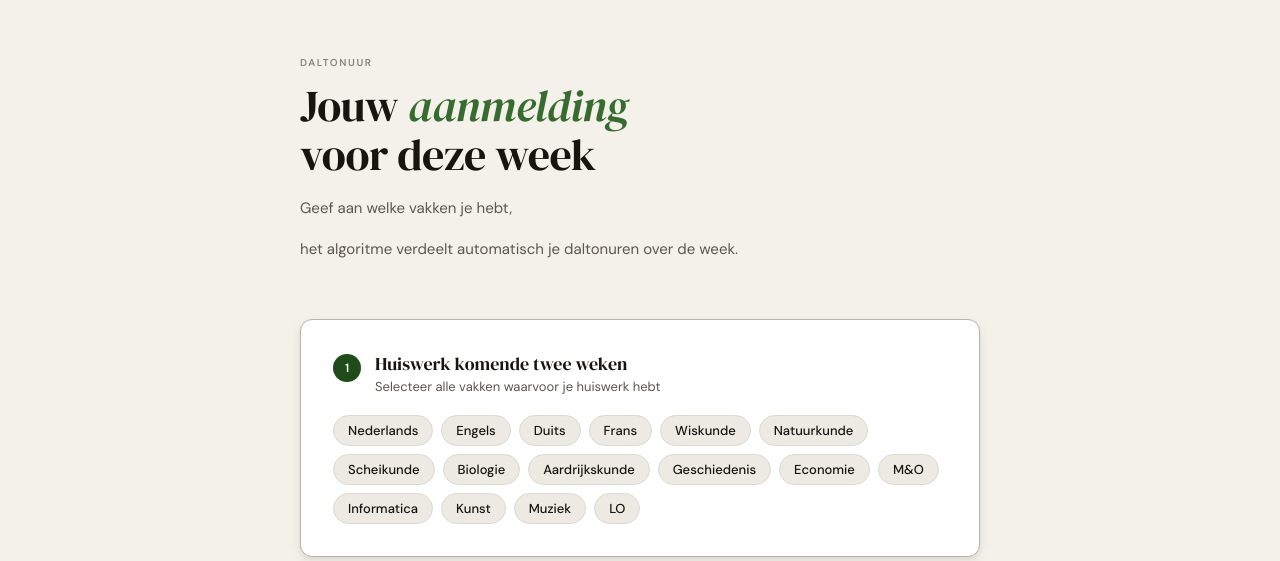
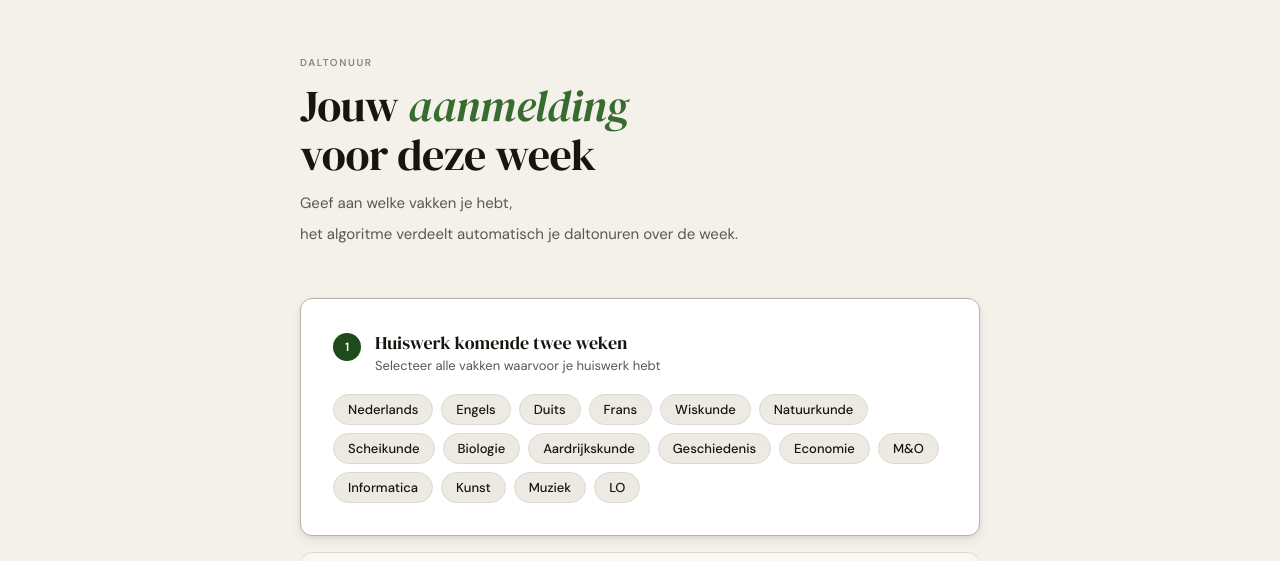
Before and after one commit to ray491/dalton_vragenlijst, a plain HTML site: page index.html in a window 1280 px wide. Shown: the top 561 px of the page. Drawn offline with Linux system fonts and the light colour scheme.

Commit message:
Adjust line-height for header paragraph

```diff
--- a/index.html
+++ b/index.html
@@ -96,7 +96,7 @@
     margin-top: 16px;
     font-size: 15px;
     color: var(--text-sub);
-    line-height: 1.7;
+    line-height: 1;
     max-width: 480px;
   }
 
```
